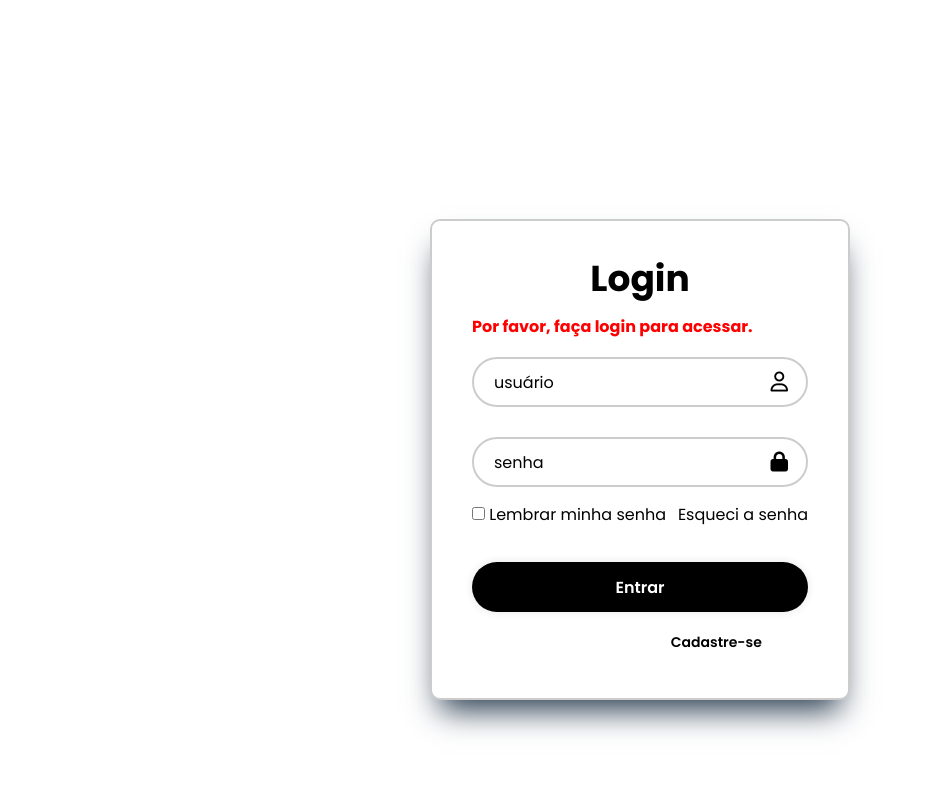
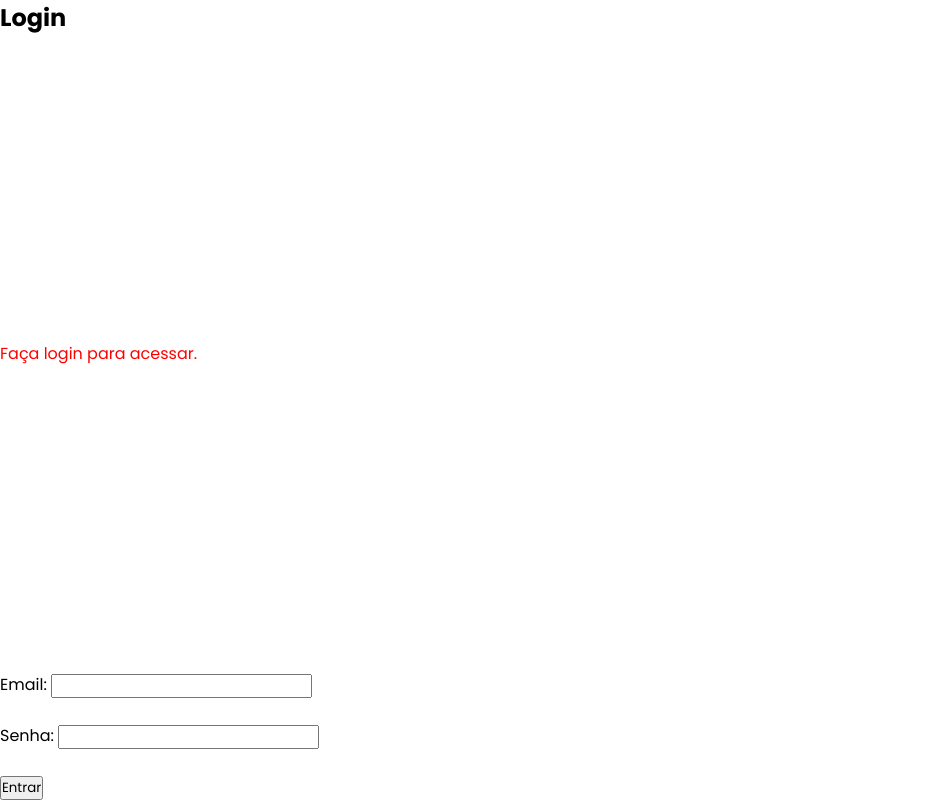
Before and after one commit to marcilio0710/teste, a PHP site: page /login.php?erro=nao_logado in a window 1280 px wide. Shown: the whole page, without its empty margins (0-927 px from the left). Run offline with PHP 8.4, Linux system fonts and the light colour scheme; some libraries are stand-ins or nearby versions.

Commit message:
Update login.php

```diff
--- a/login.php
+++ b/login.php
@@ -3,47 +3,48 @@ session_start();
 ini_set('display_errors', 1);
 error_reporting(E_ALL);
 
-require_once('db.php'); // Certifique-se que está correto e sem nenhum echo
+// Inclua o db.php correto para Render, utilizando variáveis de ambiente:
+require_once('db.php');
 
-// Inicializa mensagem de erro (se houver)
 $mensagem_erro = '';
 if (isset($_GET['erro'])) {
     if ($_GET['erro'] === 'credenciais_invalidas') {
         $mensagem_erro = 'Email ou senha inválidos.';
-    }
-    elseif ($_GET['erro'] === 'campos_obrigatorios') {
-        $mensagem_erro = 'Preencha todos os campos do formulário.';
-    }
-    elseif ($_GET['erro'] === 'nao_logado') {
-        $mensagem_erro = 'Por favor, faça login para acessar.';
+    } elseif ($_GET['erro'] === 'campos_obrigatorios') {
+        $mensagem_erro = 'Preencha todos os campos.';
+    } elseif ($_GET['erro'] === 'nao_logado') {
+        $mensagem_erro = 'Faça login para acessar.';
     }
 }
 
+// PROCESSAR LOGIN
 if ($_SERVER['REQUEST_METHOD'] === 'POST') {
-    $email = trim($_POST['email'] ?? '');
-    $senha = trim($_POST['senha'] ?? '');
+    $email = strtolower(trim($_POST['email'] ?? ''));
+    $senha = $_POST['senha'] ?? '';
 
     if (empty($email) || empty($senha)) {
         header("Location: login.php?erro=campos_obrigatorios");
         exit();
     }
 
-    // Consulta usuário
+    // PROCURA O USUARIO
     $stmt = $pdo->prepare("SELECT * FROM usuarios WHERE email = :email LIMIT 1");
     $stmt->execute(['email' => $email]);
     $usuario = $stmt->fetch(PDO::FETCH_ASSOC);
 
-    // Troque por password_verify se suas senhas já estiverem no formato hash!
+    // Verificação com hash. Se usa senha em texto puro troque pelo teste simples
     if ($usuario && password_verify($senha, $usuario['senha'])) {
         $_SESSION['email'] = $usuario['email'];
         $_SESSION['nome'] = $usuario['nome'];
+        $_SESSION['sobrenome'] = $usuario['sobrenome'];
+        $_SESSION['nascimento'] = $usuario['data_nascimento']; // Ajuste conforme seu banco!
         $_SESSION['is_admin'] = $usuario['is_admin'];
 
-        // Redirecionamento conforme o tipo de usuário
+        // REDIRECIONA
         if ($_SESSION['is_admin'] == 1) {
             header("Location: agendamentos.php");
         } else {
-            header("Location: usuario_home.php");
+            header("Location: home.php");
         }
         exit();
     } else {
@@ -52,50 +53,27 @@ if ($_SERVER['REQUEST_METHOD'] === 'POST') {
     }
 }
 ?>
-
 <!DOCTYPE html>
 <html lang="pt-br">
 <head>
     <meta charset="UTF-8">
-    <title>Área de Login</title>
+    <title>Login</title>
     <meta name="viewport" content="width=device-width, initial-scale=1.0">
     <link rel="stylesheet" href="style.css">
-    <link rel="stylesheet" href="login.css">
-    <link rel="stylesheet" href="https://cdnjs.cloudflare.com/ajax/libs/font-awesome/6.7.2/css/all.min.css">
 </head>
 <body>
-    <header>
-        <!-- Seu cabeçalho como quiser -->
-    </header>
-    <main>
-        <div class="container">
-            <form method="POST" action="login.php">
-                <h1>Login</h1>
-                <?php if ($mensagem_erro): ?>
-                    <div style="color:red;font-weight:bold;padding:8px 0;">
-                        <?php echo htmlspecialchars($mensagem_erro); ?>
-                    </div>
-                <?php endif; ?>
-                <div class="input-box">
-                    <input placeholder="usuário" type="email" name="email" required>
-                    <i class="fa-regular fa-user"></i>
-                </div>
-                <div class="input-box">
-                    <input placeholder="senha" type="password" name="senha" required>
-                    <i class="fa-solid fa-lock"></i>
-                </div>
-                <div class="remember-forgot">
-                    <label>
-                        <input type="checkbox"> Lembrar minha senha
-                    </label>
-                    <a href="recuperar_senha.html">Esqueci a senha</a>
-                </div>
-                <button type="submit" class="login-page">Entrar</button>
-                <div class="register-link">
-                    <p>Não tem uma conta? <a href="cadastro.html">Cadastre-se</a></p>
-                </div>
-            </form>
+    <h2>Login</h2>
+    <?php if ($mensagem_erro): ?>
+        <div style="color:red;padding:8px 0;">
+            <?php echo htmlspecialchars($mensagem_erro); ?>
         </div>
-    </main>
+    <?php endif; ?>
+    <form method="POST" action="login.php" autocomplete="off">
+        <label for="email">Email:</label>
+        <input type="email" name="email" id="email" required><br><br>
+        <label for="senha">Senha:</label>
+        <input type="password" name="senha" id="senha" required><br><br>
+        <button type="submit">Entrar</button>
+    </form>
 </body>
 </html>
```
